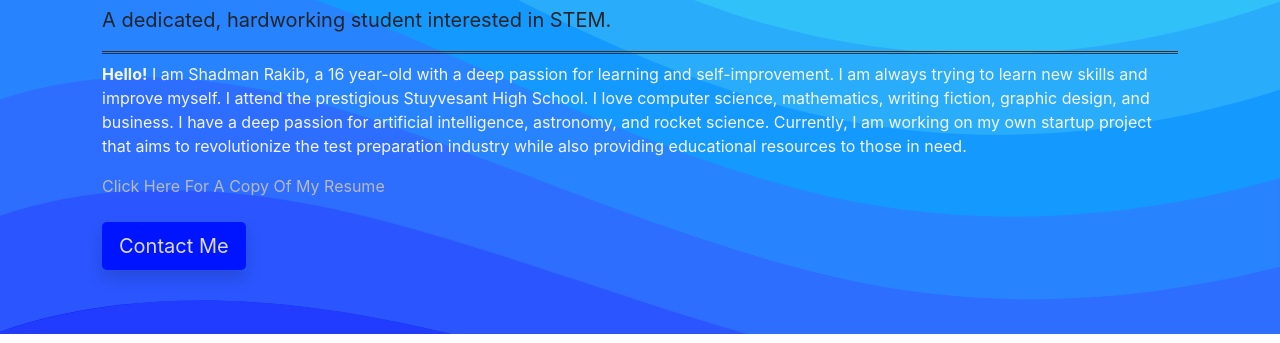
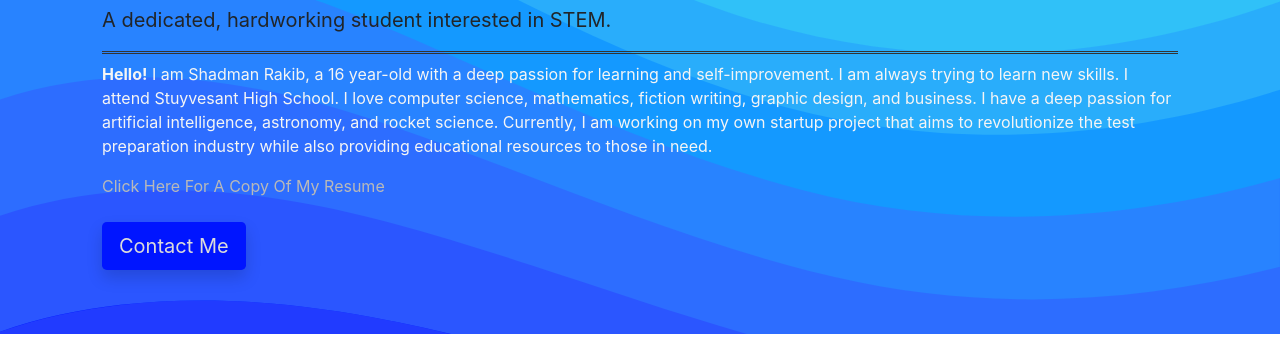
Before and after one commit to OnikuSpedu/OnikuSpedu.github.io, a plain HTML site: page index.html in a window 1280 px wide. Shown: the part 244-587 px from the top of the page. Drawn offline with nearby package versions, Linux system fonts and the light colour scheme.

Commit message:
Add files via upload
edit

```diff
--- a/index.html
+++ b/index.html
@@ -54,7 +54,7 @@
             <h1 class="display-1" id="name">Shadman Rakib</h1>
             <p class="lead">A dedicated, hardworking student interested in STEM.</p>
             <hr class="my-2">
-            <p class="description"><strong>Hello!</strong> I am Shadman Rakib, a 16 year-old with a deep passion for learning and self-improvement. I am always trying to learn new skills and improve myself. I attend the prestigious Stuyvesant High School. I love computer science, mathematics, writing fiction, graphic design, and business. I have a deep passion for artificial intelligence, astronomy, and rocket science. Currently, I am working on my own startup project that aims to revolutionize the test preparation industry while also providing educational resources to those in need.</p>
+            <p class="description"><strong>Hello!</strong> I am Shadman Rakib, a 16 year-old with a deep passion for learning and self-improvement. I am always trying to learn new skills. I attend Stuyvesant High School. I love computer science, mathematics, fiction writing, graphic design, and business. I have a deep passion for artificial intelligence, astronomy, and rocket science. Currently, I am working on my own startup project that aims to revolutionize the test preparation industry while also providing educational resources to those in need.</p>
             <div class="resume mb-4">
                 <a href="static/resume.pdf">Click Here For A Copy Of My Resume</a>
             </div>
```
